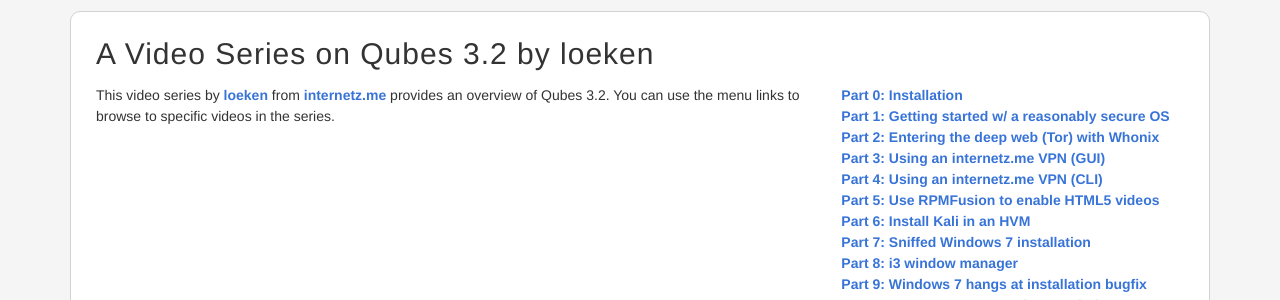
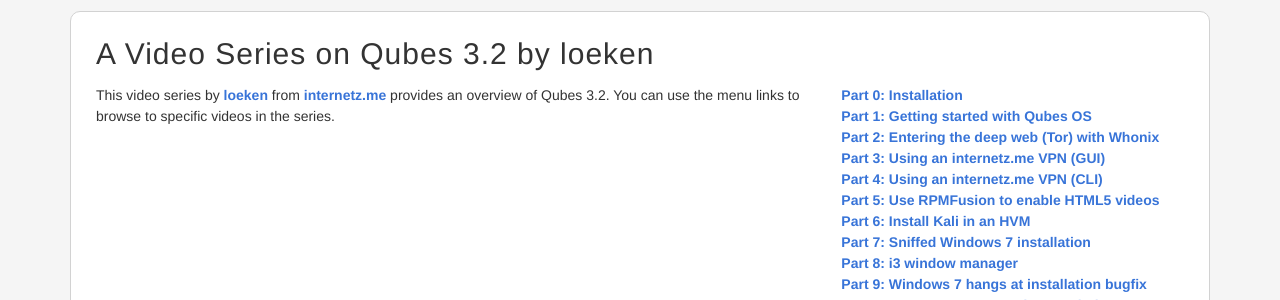
Before and after one commit to QubesOS/qubesos.github.io, a Jekyll site: the page built from pages/video-tours.html, in a window 1280 px wide and 900 px high. Shown: the part 184-484 px from the top of the window. Built offline with Jekyll 4.4.1, drawn with Linux system fonts in a browser that asks for light colours; some web fonts are replaced.

Commit message:
Shorten menu link to fit

```diff
--- a/pages/video-tours.html
+++ b/pages/video-tours.html
@@ -15,7 +15,7 @@ permalink: /video-tours/
       <h2 class="add-bottom">&nbsp;</h2>
       <ul id="player2-menu" class="list-unstyled remove-bottom">
         <li><a href="fiXuYI3G0SE" class="player2-play">Part 0: Installation</a></li>
-        <li><a href="CkJVbOWb_Ms" class="player2-play">Part 1: Getting started w/ a reasonably secure OS</a></li>
+        <li><a href="CkJVbOWb_Ms" class="player2-play">Part 1: Getting started with Qubes OS</a></li>
         <li><a href="sJSuL2SyETc" class="player2-play">Part 2: Entering the deep web (Tor) with Whonix</a></li>
         <li><a href="wYEmDZebow4" class="player2-play">Part 3: Using an internetz.me VPN (GUI)</a></li>
         <li><a href="K1_zqT7_N7k" class="player2-play">Part 4: Using an internetz.me VPN (CLI)</a></li>
```
